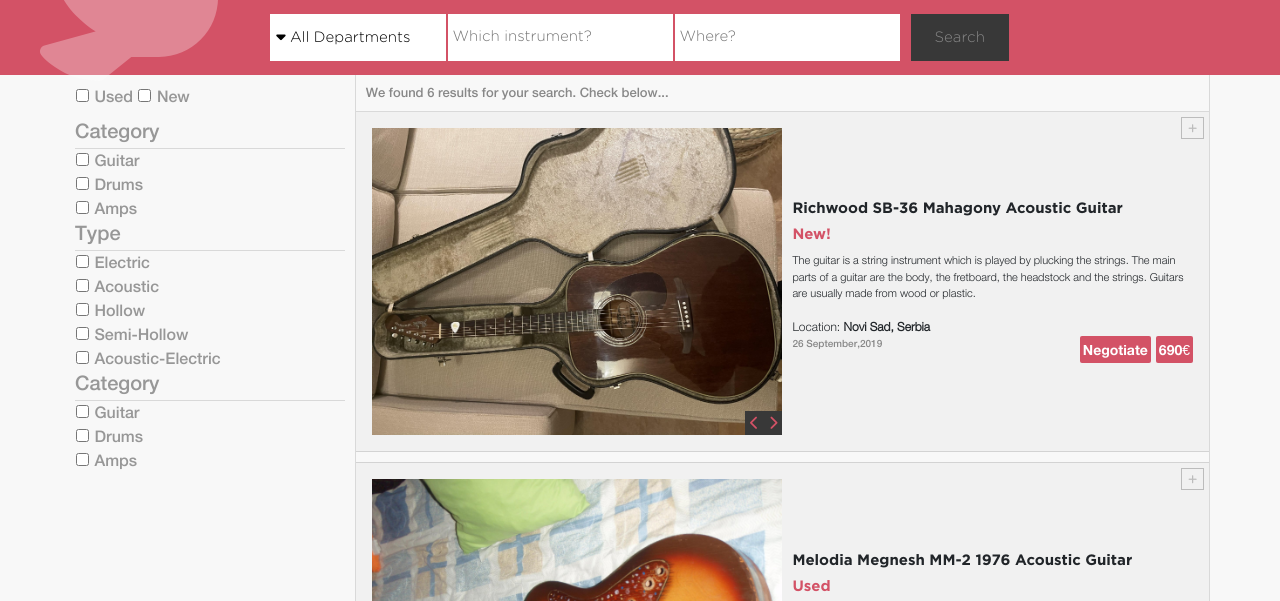
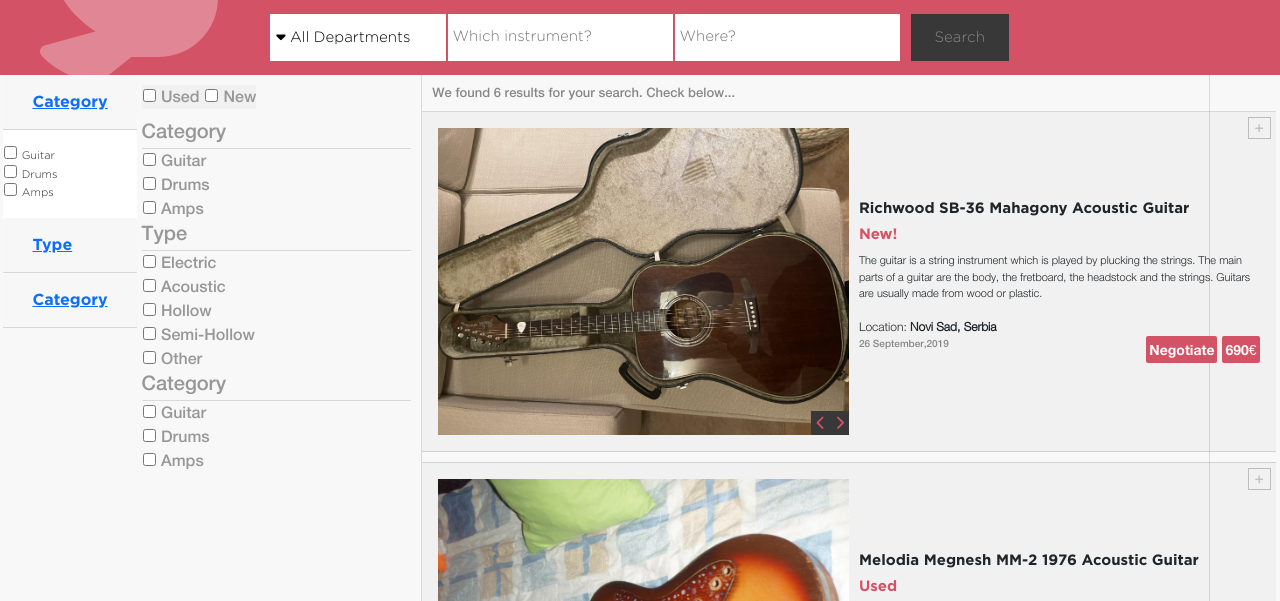
Before and after one commit to Mandeln/GOLUB, a website: page index1.html in a window 1280 px wide. Shown: the part 155-756 px from the top of the page. Drawn offline with nearby package versions, Linux system fonts and the light colour scheme.

Commit message:
add collapse

```diff
--- a/css/style.css
+++ b/css/style.css
@@ -624,6 +624,21 @@
     .adbutton {
       display: none;
     }
+
+    .search-container {
+      margin:0 19px 0 19px;
+    }
+
+    .srch-img,
+    .srch-text {
+      width: 100% !important;
+    }
+
+    .srch-text {
+      padding-left: 0;
+      padding-top: 10px;
+    }
+
   }
 
   @media screen and (max-width: 645px) {
@@ -688,4 +703,8 @@
       padding-right: 3px;
       padding-left: 3px;
     }
+
+    .side-panel {
+      display: none;
+    }
   }
--- a/index1.html
+++ b/index1.html
@@ -38,13 +38,85 @@
       </nav>
   </header>
   <main class="search-main">
-    <section class="search-container d-flex flex-row justify-content-center">
-      <aside class="col-3">
+    <section class="search-container d-flex flex-column flex-sm-row justify-content-center">
+      <div id="accordion">
+        <div class="card">
+          <div class="card-header" id="headingOne">
+            <h5 class="mb-0">
+              <button class="btn btn-link" data-toggle="collapse" data-target="#collapseOne" aria-expanded="true" aria-controls="collapseOne">
+                Category
+              </button>
+            </h5>
+          </div>
+
+          <div id="collapseOne" class="collapse show" aria-labelledby="headingOne" data-parent="#accordion">
+            <div class="card-body">
+              <form action="#">
+                <input type="checkbox" id="Guitar" name="Guitar" value="Guitar">
+                <label for="new">Guitar</label></br>
+                <input type="checkbox" id="Drums" name="Drums" value="Drums">
+                <label for="new">Drums</label></br>
+                <input type="checkbox" id="Amps" name="Amps" value="Amps">
+                <label for="new">Amps</label></br>
+              </form>
+            </div>
+          </div>
+        </div>
+        <div class="card">
+          <div class="card-header" id="headingTwo">
+            <h5 class="mb-0">
+              <button class="btn btn-link collapsed" data-toggle="collapse" data-target="#collapseTwo" aria-expanded="false" aria-controls="collapseTwo">
+                Type
+              </button>
+            </h5>
+          </div>
+          <div id="collapseTwo" class="collapse" aria-labelledby="headingTwo" data-parent="#accordion">
+            <div class="card-body">
+              <form action="#">
+                <input type="checkbox" id="Guitar" name="Guitar" value="Guitar">
+                <label for="new">Electric</label></br>
+                <input type="checkbox" id="Drums" name="Drums" value="Drums">
+                <label for="new">Acoustic</label></br>
+                <input type="checkbox" id="Amps" name="Amps" value="Amps">
+                <label for="new">Hollow</label></br>
+                <input type="checkbox" id="Amps" name="Amps" value="Amps">
+                <label for="new">Semi-Hollow</label></br>
+                <input type="checkbox" id="Amps" name="Amps" value="Amps">
+                <label for="new">Other</label></br>
+              </form>
+            </div>
+          </div>
+        </div>
+        <div class="card">
+          <div class="card-header" id="headingThree">
+            <h5 class="mb-0">
+              <button class="btn btn-link collapsed" data-toggle="collapse" data-target="#collapseThree" aria-expanded="false" aria-controls="collapseThree">
+                Category
+              </button>
+            </h5>
+          </div>
+          <div id="collapseThree" class="collapse" aria-labelledby="headingThree" data-parent="#accordion">
+            <div class="card-body">
+              <form action="#">
+                <input type="checkbox" id="Guitar" name="Guitar" value="Guitar">
+                <label for="new">Guitar</label></br>
+                <input type="checkbox" id="Drums" name="Drums" value="Drums">
+                <label for="new">Drums</label></br>
+                <input type="checkbox" id="Amps" name="Amps" value="Amps">
+                <label for="new">Amps</label></br>
+              </form>
+            </div>
+          </div>
+        </div>
+      </div>
+      <aside class="side-panel col-3">
         <article class="firstest-card d-inline-block">
+          <form action="#">
           <input type="checkbox" id="Used" name="Used" value="Used">
           <label for="new">Used</label>
           <input type="checkbox" id="New" name="New" value="New">
           <label for="new">New</label>
+        </form>
         </article>
         <article class="card">
         <h5>Category</h5>
@@ -69,7 +141,7 @@
           <input type="checkbox" id="Amps" name="Amps" value="Amps">
           <label for="new">Semi-Hollow</label></br>
           <input type="checkbox" id="Amps" name="Amps" value="Amps">
-          <label for="new">Acoustic-Electric</label></br>
+          <label for="new">Other</label></br>
         </form>
       </article>
       <article class="card">
@@ -84,7 +156,7 @@
         </form>
       </article>
       </aside>
-      <section class="big col-9">
+      <section class="big col-12 col-sm-9">
         <section class="srch-results py-2 d-inline-block w-100">We found 6 results for your search. Check below...</section>
         <section class="srch-card-holder">
           <article class="small card d-flex flex-column flex-md-row flex-nowrap px-3 py-3">
```
